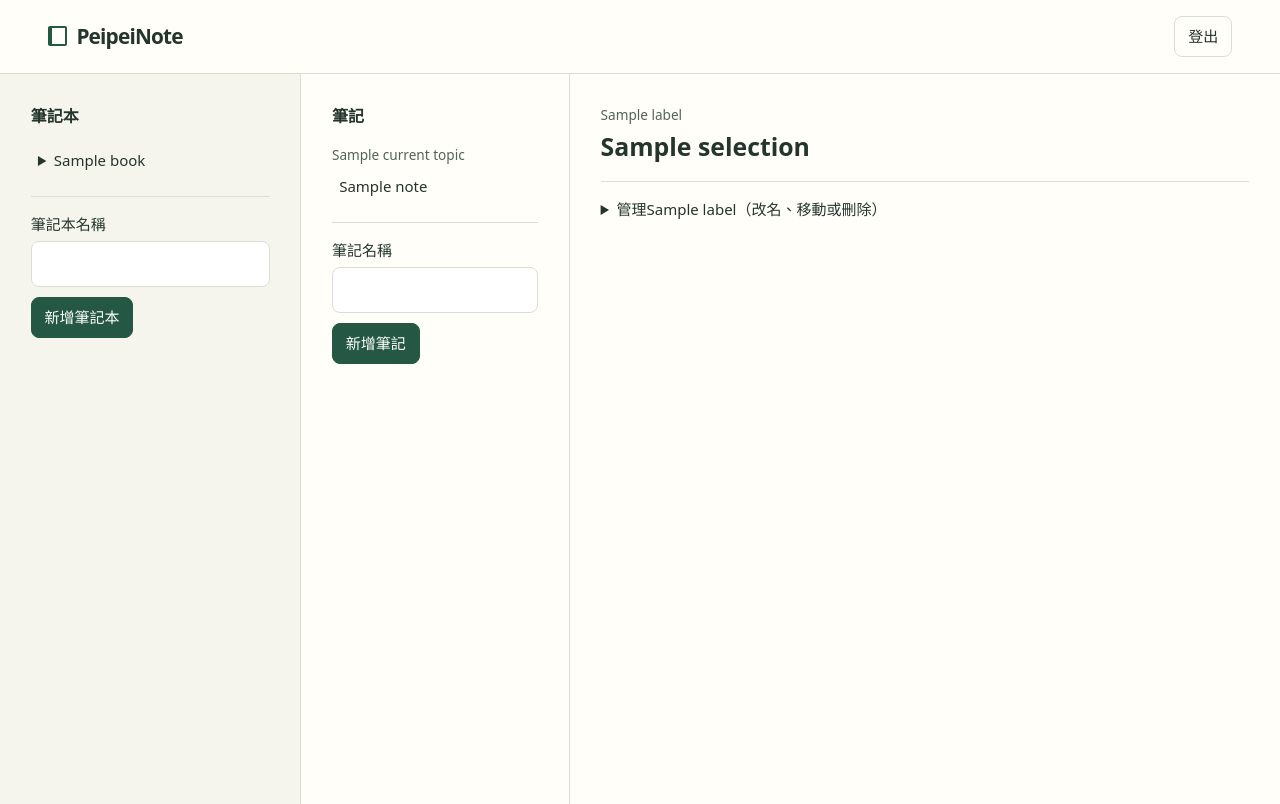
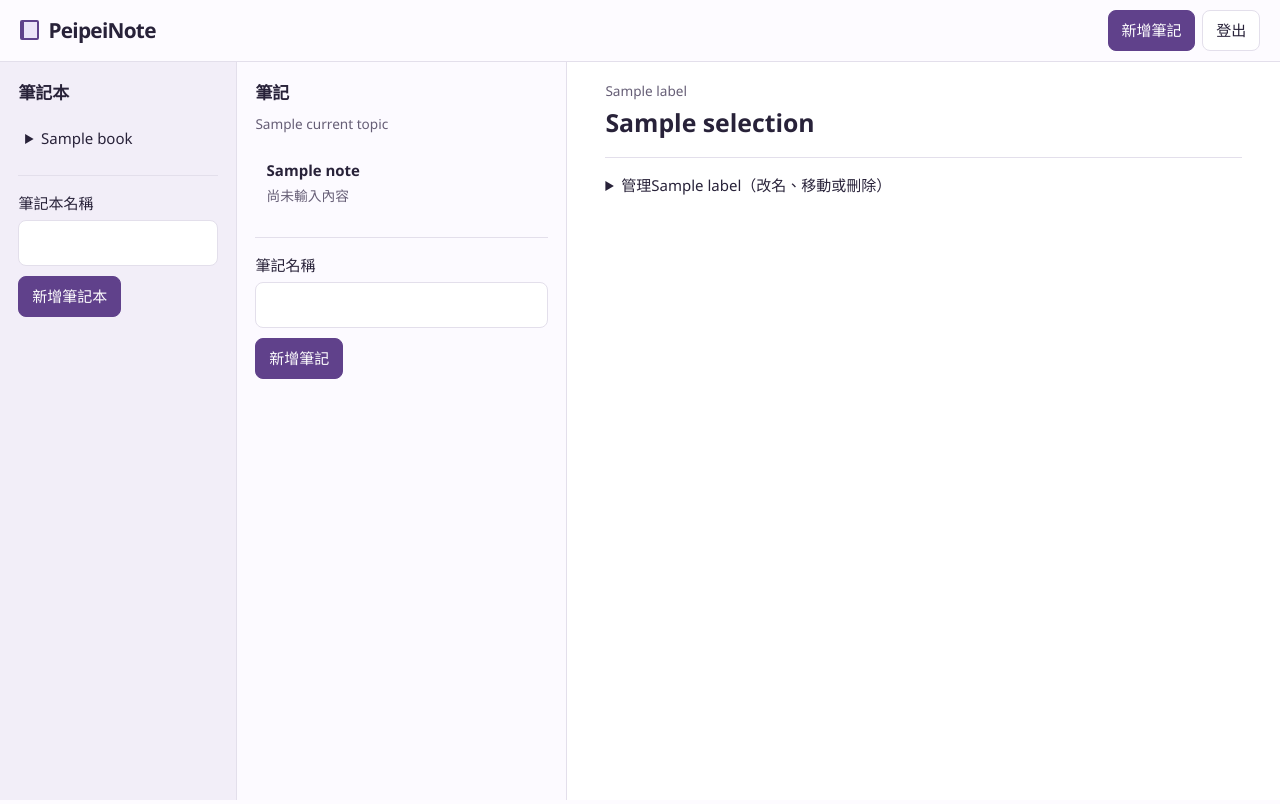
Before and after one commit to peilanyang/PeipeiNote, a FastAPI app: template app/templates/workspace.html in a window 1280 px wide. Run offline with FastAPI, Linux system fonts and the light colour scheme; the template is opened without the code that fills it: most values are stand-ins (such as "Sample title", 1, 10 or a date in 2020).

Commit message:
調整三欄筆記工作區與富文字工具列

```diff
--- a/app/templates/workspace.html
+++ b/app/templates/workspace.html
@@ -78,6 +78,52 @@
       .workspace { display: block; }
       .panel + .panel { border-left: 0; border-top: 1px solid var(--line); }
     }
+    :root { --canvas: #f2eef8; --paper: #fff; --ink: #282239; --muted: #665e76;
+      --line: #e3dfeb; --green: #60418b; --pale: #ece3f8; --bar: #f7f4fa; }
+    body { font-family: "Segoe UI", "Microsoft JhengHei", system-ui, sans-serif; }
+    header { min-height: 62px; padding: .55rem 1.25rem; background: #fdfbff; }
+    .brand h1 { letter-spacing: -.035em; }
+    .brand::before { background: var(--pale); }
+    .header-actions { display: flex; flex-wrap: wrap; align-items: center; justify-content: flex-end; gap: .45rem; }
+    .button-link { display: inline-block; border: 1px solid var(--green); border-radius: 8px; padding: .48rem .8rem; }
+    .button-link:hover { text-decoration: none; }
+    .primary:hover { background: #4d326f; }
+    .workspace { grid-template-columns: minmax(190px, 236px) minmax(230px, 330px) minmax(0, 1fr); }
+    .panel { padding: 1.15rem; }
+    .notes { background: #fcfaff; }
+    .editor { padding-inline: clamp(1rem, 3vw, 3rem); }
+    .panel h2.heading { font-size: 1.06rem; }
+    .tree summary, .tree .leaf { padding: .38rem .42rem; }
+    .tree a[aria-current=page] { padding: .2rem .34rem; }
+    .list a { padding: .78rem .7rem; border-radius: 8px; }
+    .list li + li { border-top: 1px solid var(--line); margin-top: .2rem; padding-top: .2rem; }
+    .list a:hover { background: var(--bar); text-decoration: none; }
+    .list a[aria-current=page] { background: var(--pale); }
+    .note-list-title, .note-preview { display: block; overflow: hidden; text-overflow: ellipsis; white-space: nowrap; }
+    .note-list-title { font-weight: 650; }
+    .note-preview { font-size: .86rem; color: var(--muted); font-weight: 400; margin-top: .18rem; }
+    .notes .crumb { margin: -.5rem 0 .75rem; }
+    .new-note:target { outline: 2px solid var(--green); outline-offset: 4px; border-radius: 6px; }
+    .note-form { gap: .7rem; }
+    .note-form .rich-editor { border: 0; }
+    .note-form .tiptap { min-height: max(290px, calc(100dvh - 365px)); padding: .75rem .2rem; }
+    .note-form .rich-toolbar { background: var(--bar); border: 1px solid var(--line); border-radius: 9px;
+      padding: .45rem; gap: .32rem; }
+    .rich-toolbar button:not(:hover), .rich-toolbar select:not(:hover) { background-color: transparent; }
+    .rich-toolbar select, .rich-toolbar button { padding: .33rem .5rem; font-size: .87rem; }
+    .editor-actions { width: 100%; }
+    @media (min-width: 900px) {
+      body { height: 100dvh; overflow: hidden; display: grid; grid-template-rows: auto minmax(0, 1fr); }
+      .workspace { min-height: 0; }
+      .panel { min-height: 0; overflow: auto; }
+      .note-form .rich-toolbar { position: sticky; bottom: 0; z-index: 1; }
+    }
+    @media (max-width: 899px) {
+      .workspace { grid-template-columns: minmax(0, 1fr) minmax(0, 1.15fr); }
+      .editor { grid-column: 1 / -1; }
+      .panel.editor { border-left: 0; border-top: 1px solid var(--line); }
+    }
+    @media (max-width: 480px) { header { padding-inline: .75rem; } }
   </style>
 </head>
 <body>
@@ -90,7 +136,10 @@
   {% endmacro %}
   <header>
     <div class="brand"><h1><a href="/">PeipeiNote</a></h1></div>
-    <form method="post" action="/logout"><button type="submit">登出</button></form>
+    <div class="header-actions">
+      {% if current_topic %}<a class="button-link primary" href="#new-note">新增筆記</a>{% endif %}
+      <form method="post" action="/logout"><button type="submit">登出</button></form>
+    </div>
   </header>
   <main class="workspace">
     <nav class="panel" aria-labelledby="books-heading">
@@ -124,10 +173,14 @@
         <p class="crumb">{{ current_topic.name }}</p>
         <ul class="list">
           {% for note in notes %}
-            <li><a href="/?kind=note&amp;item_id={{ note.id }}"{% if active.get('note') == note.id %} aria-current="page"{% endif %}>{{ note.title }}</a></li>
+            <li><a href="/?kind=note&amp;item_id={{ note.id }}"{% if active.get('note') == note.id %} aria-current="page"{% endif %}>
+              <span class="note-list-title">{{ note.title }}</span>
+              {% set preview = note.content|striptags if note.content_format == 'html' else note.content %}
+              <span class="note-preview">{{ preview or '尚未輸入內容' }}</span>
+            </a></li>
           {% else %}<li class="muted">這個主題還沒有筆記。</li>{% endfor %}
         </ul>
-        <div class="rule">{{ create_form('note', '筆記', current_topic.id) }}</div>
+        <div class="rule new-note" id="new-note">{{ create_form('note', '筆記', current_topic.id) }}</div>
       {% elif kind == 'section' %}
         <p class="muted">這是主題清單。請從左側選取一個主題，或先在下方建立主題。進入主題後，同一欄就能新增筆記。</p>
         <div class="rule">{{ create_form('topic', '主題', selection.id) }}</div>
@@ -146,12 +199,16 @@
           <details class="rule">
             <summary>管理{{ label }}（改名、移動或刪除）</summary>
         {% endif %}
-        <form class="stack rule" method="post" action="/workspace/{{ kind }}/{{ selection.id }}/save">
+        <form class="stack rule{% if kind == 'note' %} note-form{% endif %}" method="post" action="/workspace/{{ kind }}/{{ selection.id }}/save">
           <label>{{ '筆記標題' if kind == 'note' else label ~ '名稱' }}
             <input name="name" maxlength="200" value="{{ selection.title if kind == 'note' else selection.name }}" required>
           </label>
           {% if kind == 'note' %}
             <label for="note-content">內容</label>
+            <div id="rich-editor" class="rich-editor" hidden></div>
+            <input id="content-format" type="hidden" name="content_format" value="{{ selection.content_format }}">
+            <textarea id="note-content" name="content" maxlength="100000"{% if selection.content_format == 'html' %} readonly{% endif %}>
+{{ editor_content }}</textarea>
             <div id="rich-toolbar" class="rich-toolbar" role="group" aria-label="文字格式" hidden>
               <select aria-label="段落樣式">
                 <option value="0">純文字</option>
@@ -170,14 +227,14 @@
               <button type="button" data-table data-command="deleteColumn">刪除欄</button>
               <button type="button" data-table data-command="deleteTable">刪除表格</button>
             </div>
-            <div id="rich-editor" class="rich-editor" hidden></div>
-            <input id="content-format" type="hidden" name="content_format" value="{{ selection.content_format }}">
-            <textarea id="note-content" name="content" maxlength="100000"{% if selection.content_format == 'html' %} readonly{% endif %}>
-{{ editor_content }}</textarea>
             <script defer src="/static/editor.bundle.js"></script>
           {% endif %}
           <button class="primary" type="submit">{{ '儲存筆記' if kind == 'note' else '儲存名稱' }}</button>
         </form>
+        {% if kind == 'note' %}
+          <details class="rule editor-actions">
+            <summary>管理筆記（移動或刪除）</summary>
+        {% endif %}
         {% if destinations %}
           <form class="stack rule" method="post" action="/workspace/{{ kind }}/{{ selection.id }}/move">
             <label>移動到
@@ -207,7 +264,7 @@
             <p class="muted nonempty">此{{ label }}仍有下層資料。移動或清空後即可刪除。</p>
           {% endif %}
         </div>
-        {% if kind != 'note' %}</details>{% endif %}
+        </details>
       {% else %}
         <h3 class="heading" id="editor-heading">筆記工作區</h3>
         <p class="muted">已登入。你的筆記工作區已就緒。</p>
```
